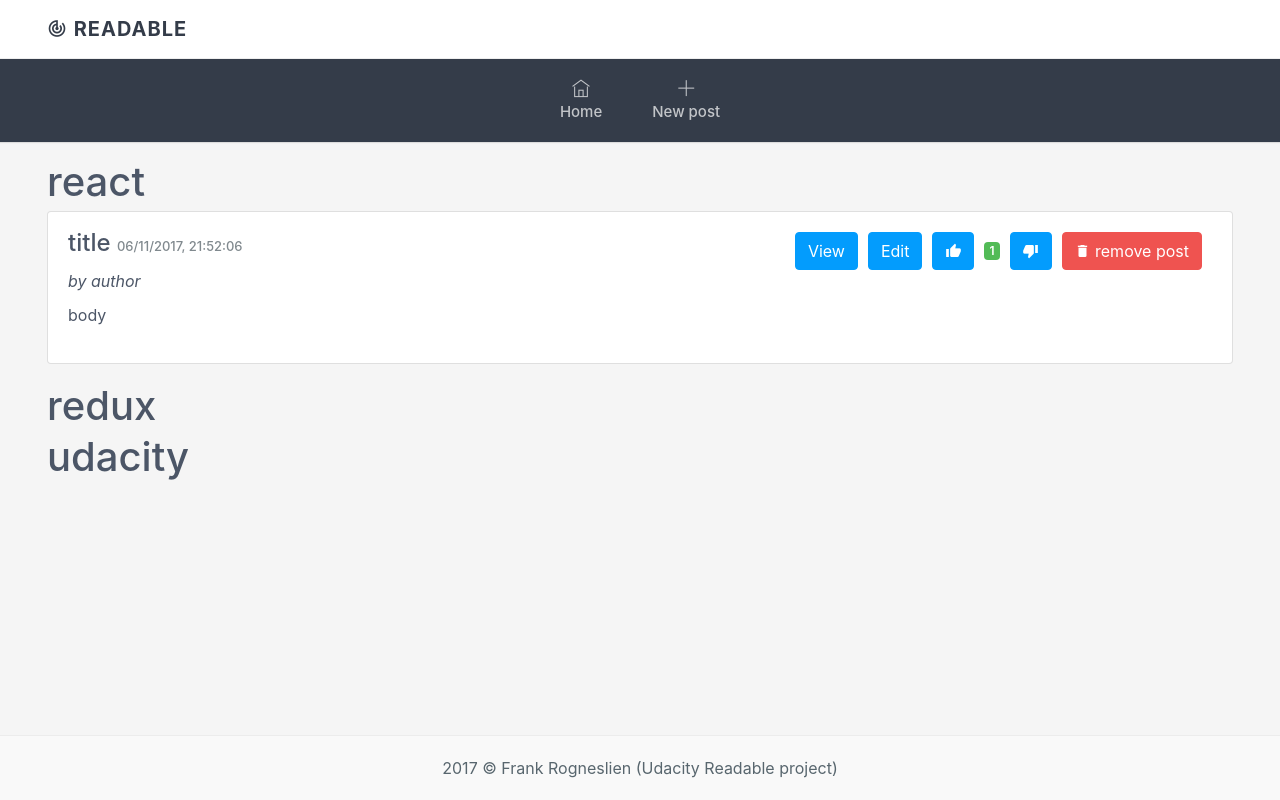
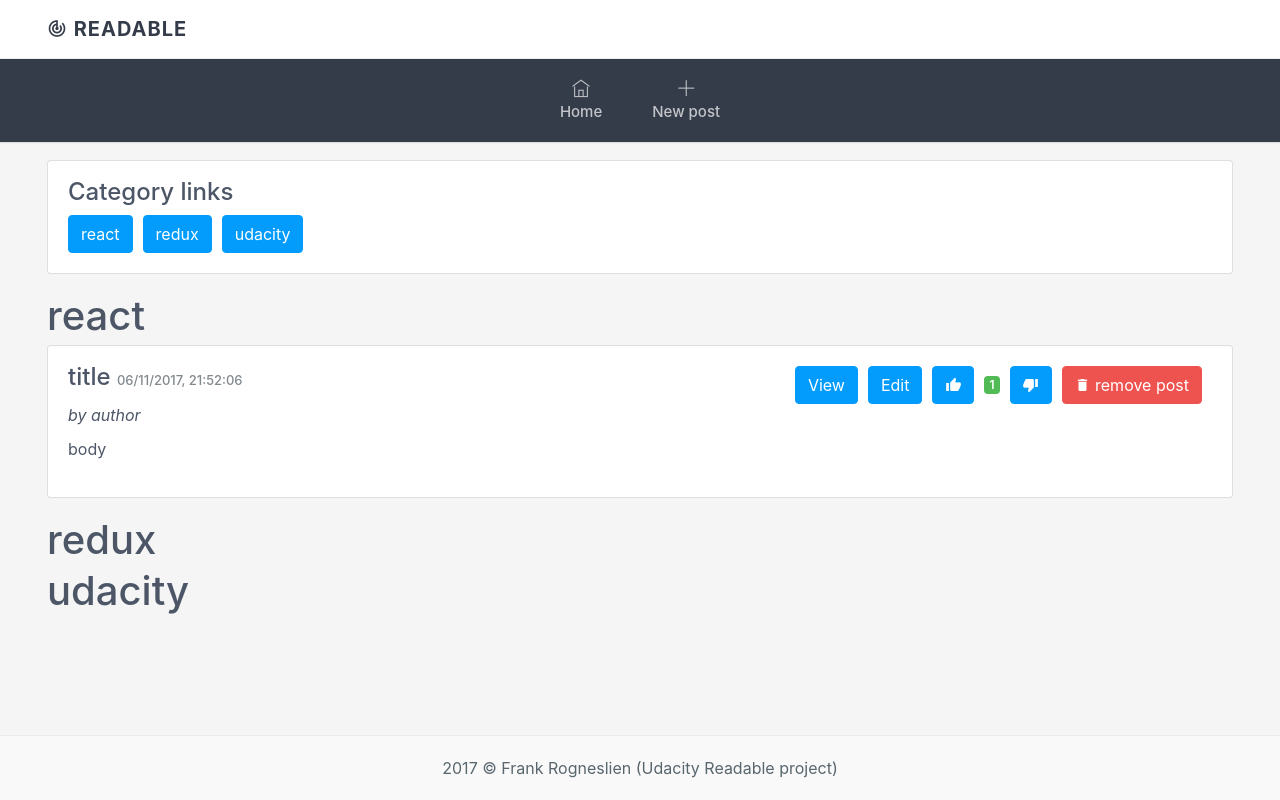
Before and after one commit to saklig/readable, a React (Create React App) app in the folder web/: page / in a window 1280 px wide. Built offline with nearby package versions, Linux system fonts and the light colour scheme; no server answers.

Commit message:
feat: added container for category links

```diff
--- /dev/null
+++ b/web/src/components/CategoryLinkContainer.js
@@ -0,0 +1,39 @@
+import React, { Component } from 'react';
+import {connect} from 'react-redux';
+import {Link} from 'react-router-dom';
+
+class CategoryLinkContainer extends Component {
+    state = {  }
+    render() {
+        const {categories} = this.props;
+        return (
+            <div className="card m-b-20 text-xs-center">
+                <div className="card-body">
+                    <h4 className="card-title">Category links</h4>
+                    {categories.map((cat) => {
+                        return (
+                            <Link key={cat.name} className="btn btn-primary m-r-10" to={{ pathname: `/category/${cat.name}`}}>{cat.name}</Link>
+                        );
+                    })}
+                </div>
+            </div>
+        );
+    }
+}
+
+function mapStateToProps ({categories}, ownProps) {
+    return {
+        categories: Object.keys(categories).reduce((arr, e) => {
+            arr.push(categories[e]);
+            return arr;
+        }, [])
+    };
+}
+
+function mapDispatchToProps (dispatch) {
+    return {
+
+    };
+}
+
+export default connect(mapStateToProps, mapDispatchToProps)(CategoryLinkContainer);
--- a/web/src/components/DefaultView.js
+++ b/web/src/components/DefaultView.js
@@ -1,6 +1,7 @@
 import React, { Component } from 'react';
 import { connect } from 'react-redux';
 import CategoryContainer from './CategoryContainer';
+import CategoryLinkContainer from './CategoryLinkContainer';
 
 class DefaultView extends Component {
     constructor(props) {
@@ -15,6 +16,8 @@ class DefaultView extends Component {
 
         return (
             <div className="m-t-15">
+                <CategoryLinkContainer />
+
                 {categories.map((cat) => (
                     <CategoryContainer
                         key={cat.name}
```
Lines whose indentation alone changed are shown as unchanged.
